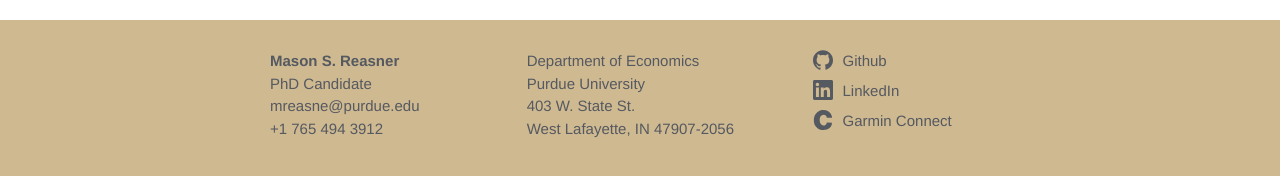
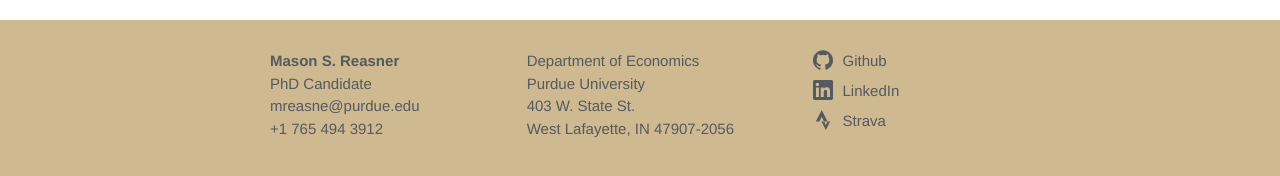
Before and after one commit to reasner/reasner.github.io, a Jekyll site: the page built from cv.md, in a window 1280 px wide and 1270 px high. Shown: the part 1070-1246 px from the top of the window. Built offline with Jekyll 4.4.1, drawn with Linux system fonts in a browser that asks for light colours.

Commit message:
added strava link instead of garmin connect

```diff
--- a/_includes/footer.html
+++ b/_includes/footer.html
@@ -28,8 +28,8 @@
 	<ul class ="linkedin-list">
 	 <li class="linkedin"> <a class="footer-link" href="https://www.linkedin.com/in/reasner/">LinkedIn</a> </li>
 	</ul>
-	<ul class="garmin-list">
-	 <li class="garmin"> <a class="footer-link" href="https://bit.ly/msrgarmin">Garmin Connect</a> </li>
+	<ul class="strava-list">
+	 <li class="strava"> <a class="footer-link" href="https://www.strava.com/athletes/reasner">Strava</a> </li>
 	</ul>
       </div>
 
--- a/_sass/_layout.scss
+++ b/_sass/_layout.scss
@@ -193,7 +193,7 @@
  margin-bottom: 5px;
 }
 
-.garmin-list {
+.strava-list {
         margin-top:0;
         list-style: none;
         margin-bottom:5px;
@@ -201,13 +201,13 @@
         vertical-align: middle;
 }
 
-.garmin-list > li::before {
+.strava-list > li::before {
  content: '';
  display: inline-block;
  height: 20px;
  width: 20px;
  background-size: 20px;
- background-image: url('../../assets/images/c.svg');
+ background-image: url('../../assets/images/strava.svg');
  background-repeat: no-repeat;
  margin-right: 5px;
  background-position: center center;
```
Also changed, not shown: assets/images/strava.svg (added).
